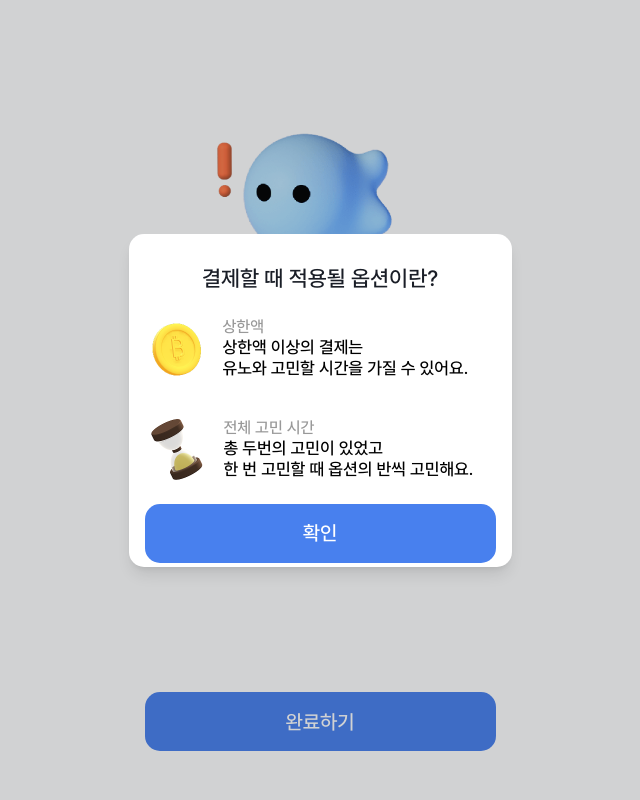
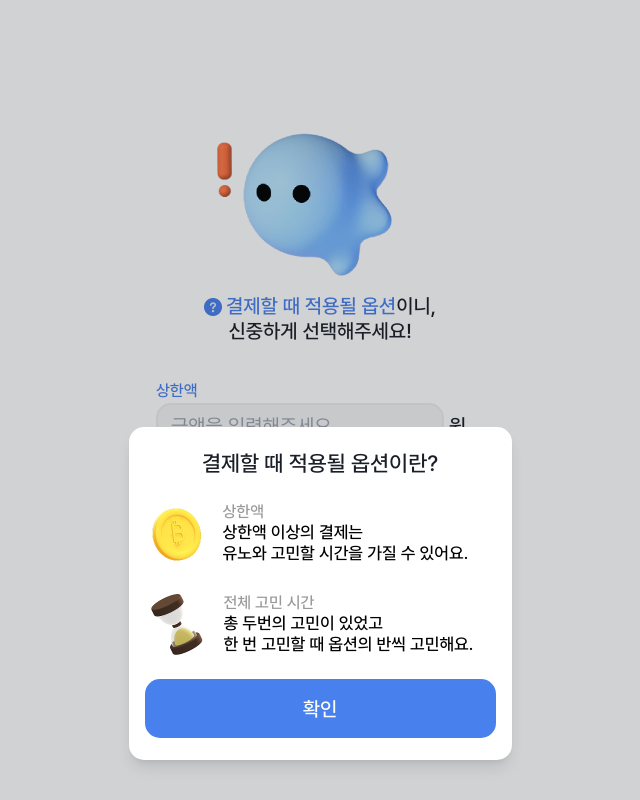
Before and after one commit to yono-yuno/frontend, a React (Vite) app: page /SetupPage in a window 1280 px wide. Both pictures are taken after a click on the button 640 px from the left and 204 px from the top of the page. Shown: the whole page, without its empty margins (320-960 px from the left). Built offline with nearby package versions, Linux system fonts and the light colour scheme.

Commit message:
💄 Setup 페이지 팝업 슬라이드 애니메이션 추가

```diff
--- a/package.json
+++ b/package.json
@@ -11,6 +11,7 @@
   },
   "dependencies": {
     "@headlessui/react": "^2.2.0",
+    "framer-motion": "^12.4.10",
     "react": "^19.0.0",
     "react-dom": "^19.0.0",
     "react-router-dom": "^7.2.0"
--- a/src/pages/SetupPage.jsx
+++ b/src/pages/SetupPage.jsx
@@ -1,5 +1,6 @@
 import React, { useState } from "react";
 import { Listbox } from "@headlessui/react";
+import { motion, AnimatePresence } from "framer-motion";
 import YunoWarning from "../assets/YunoWarning.png";
 import GuideBook from "../assets/GuideBook.png";
 import MoneyIcon from "../assets/MoneyIcon.png";
@@ -167,8 +168,15 @@ const SetupPage = () => {
       {/* 팝업 (모달) */}
       {isOpen && (
         <div className="fixed inset-0 flex items-center justify-center bg-black bg-opacity-20">
-          <div className="flex flex-col w-[383px] h-[333px] bg-white rounded-15 shadow-lg">
-            <p className="mt-[28px] font-PDMedium text-black text-[22px] text-center">
+          {/* 애니메이션 적용된 팝업 */}
+          <motion.div
+            initial={{ y: [100], opacity: 0 }}
+            animate={{ y: 0, opacity: 1 }}
+            exit={{ y: [100], opacity: 0 }}
+            transition={{ duration: 0.3, ease: "easeOut" }}
+            className="absolute bottom-10 translate-y-[-50%] flex flex-col w-[383px] h-[333px] bg-white rounded-15 shadow-lg"
+          >
+            <p className="mt-[20px] font-PDMedium text-black text-[22px] text-center">
               결제할 때 적용될 옵션이란?
             </p>
             <div className="flex mt-[18px] ml-[10px] font-PDMedium leading-tight">
@@ -181,7 +189,7 @@ const SetupPage = () => {
                 </p>
               </div>
             </div>
-            <div className="flex mt-[31px] ml-[16px] font-PDMedium leading-tight">
+            <div className="flex mt-[21px] ml-[16px] font-PDMedium leading-tight">
               <img src={TimeIcon} className="w-[69px] h-[70px]" />
               <div className="mt-[4px] ml-[10px]">
                 <p className="text-[#999999] text-[16px] ">전체 고민 시간</p>
@@ -199,7 +207,7 @@ const SetupPage = () => {
             >
               확인
             </button>
-          </div>
+          </motion.div>
         </div>
       )}
     </div>
```
Also changed, not shown: 1 other file (tests, documents, lock files or other folders).
